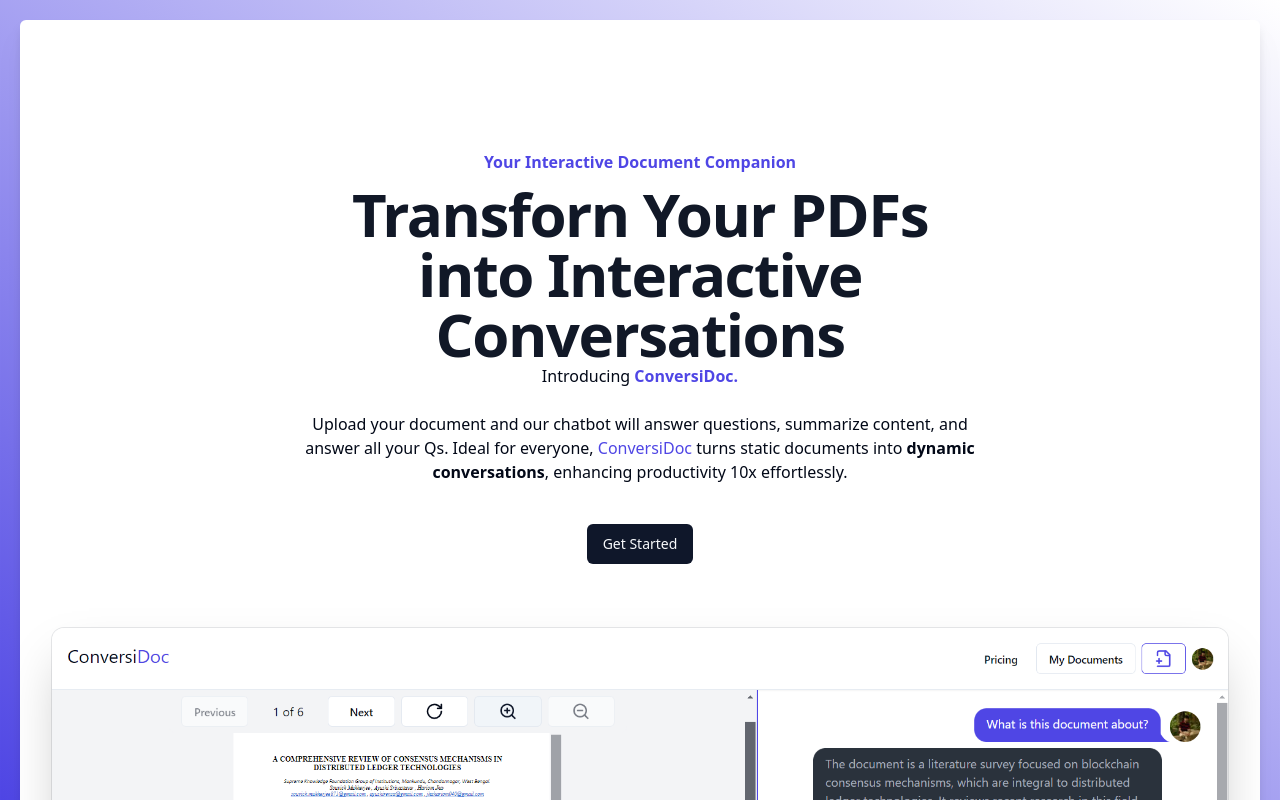
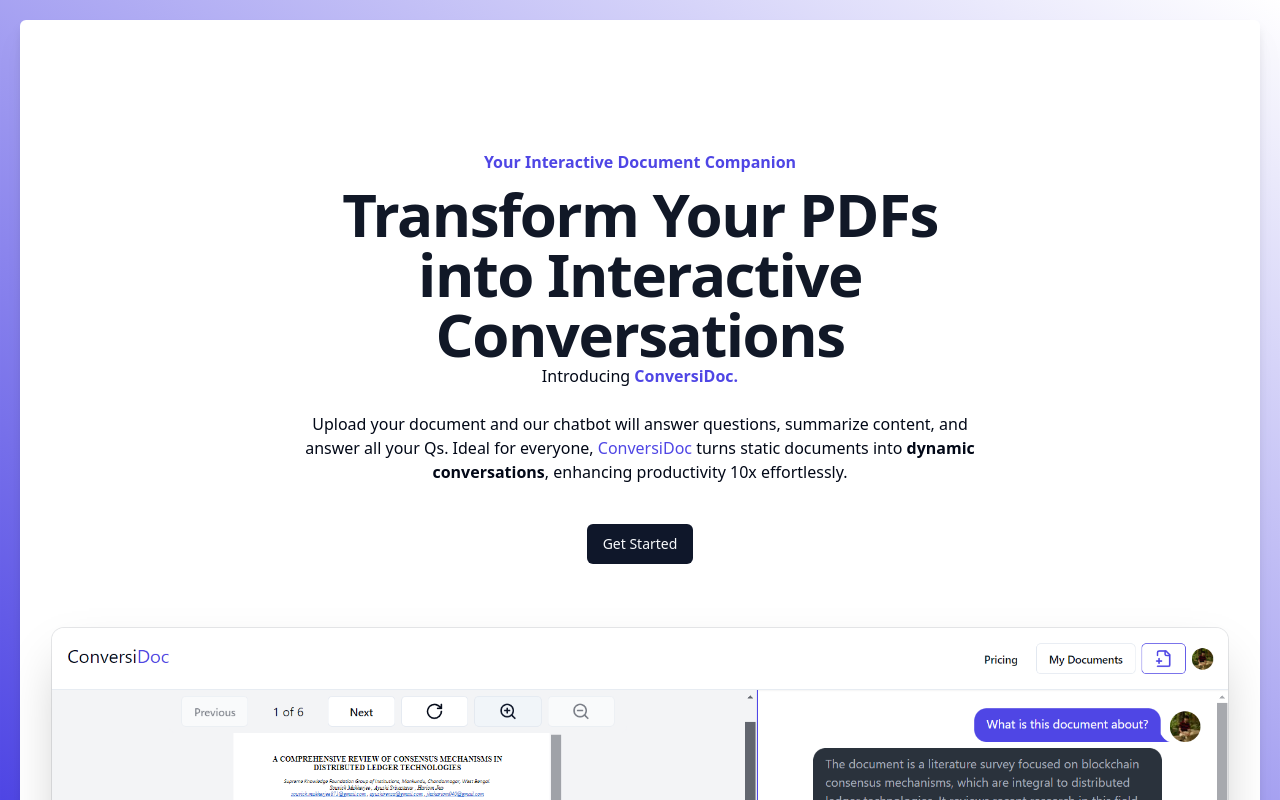
Before and after one commit to souvick-mukherjee/ConversiDoc, a Next.js app: page / in a window 1280 px wide. Built offline with nearby package versions, Linux system fonts and the light colour scheme.

Commit message:
typo fixed

```diff
--- a/app/page.tsx
+++ b/app/page.tsx
@@ -59,7 +59,7 @@
               Your Interactive Document Companion
             </h2>
             <p className="mt-2 text-3xl font-bold tracking-tight text-gray-900 sm:text-6xl">
-              Transforn Your PDFs into Interactive Conversations
+              Transform Your PDFs into Interactive Conversations
             </p>
             <p className="">
               Introducing{" "}
```
